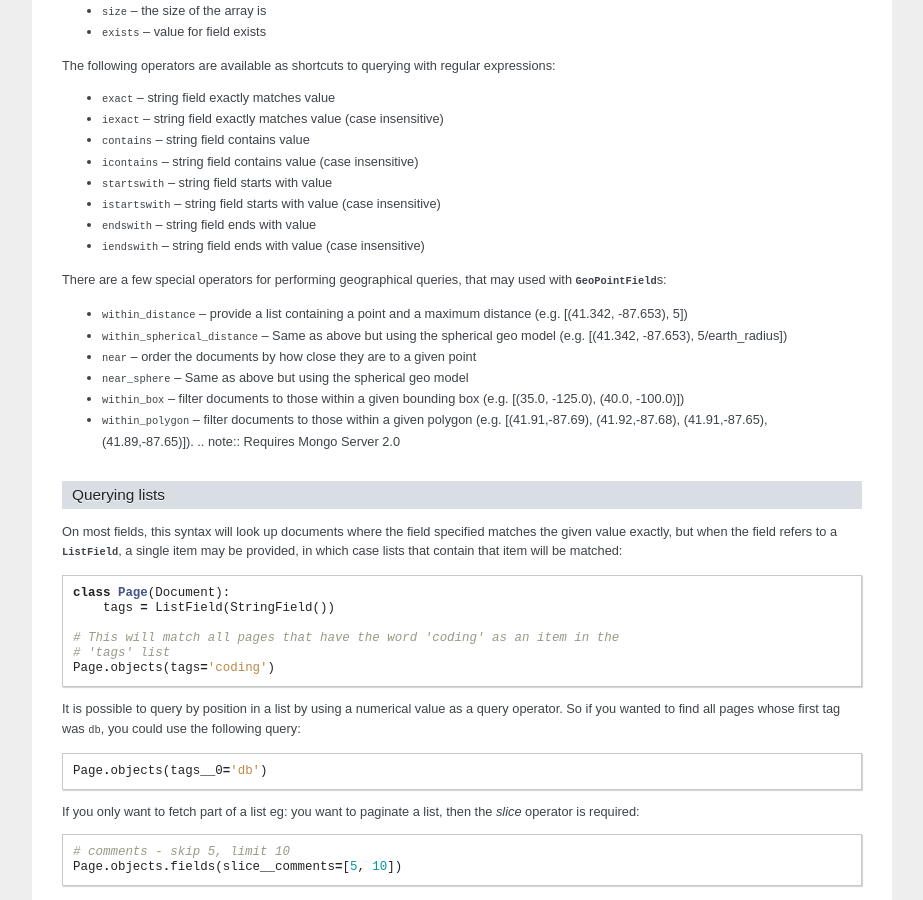
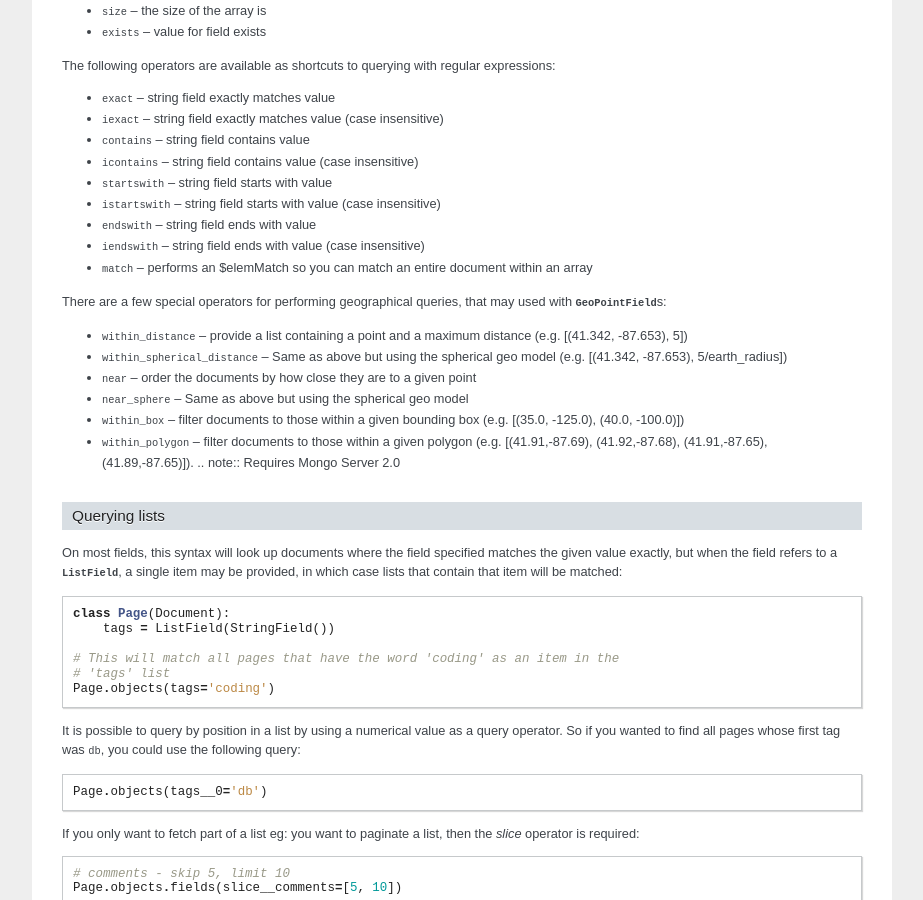
Before and after one commit to MongoEngine/mongoengine, a Sphinx documentation site: the page built from docs/guide/querying.rst, in a window 1280 px wide and 900 px high, scrolled down 1059 px. Shown: the whole window, without its empty margins (198-1121 px from the left). Built offline with Sphinx 7.4.7, drawn with Linux system fonts in a browser that asks for light colours.

Commit message:
Added docs for elemMatch

```diff
--- a/docs/changelog.rst
+++ b/docs/changelog.rst
@@ -5,6 +5,7 @@ Changelog
 Changes in dev
 ==============
 
+- Added support for the $elementMatch operator
 - Added reverse option to SortedListFields
 - Fixed dereferencing - multi directional list dereferencing
 - Fixed issue creating indexes with recursive embedded documents
--- a/docs/guide/querying.rst
+++ b/docs/guide/querying.rst
@@ -76,6 +76,7 @@ expressions:
 * ``istartswith`` -- string field starts with value (case insensitive)
 * ``endswith`` -- string field ends with value
 * ``iendswith`` -- string field ends with value (case insensitive)
+* ``match``  -- performs an $elemMatch so you can match an entire document within an array
 
 There are a few special operators for performing geographical queries, that
 may used with :class:`~mongoengine.GeoPointField`\ s:
```
